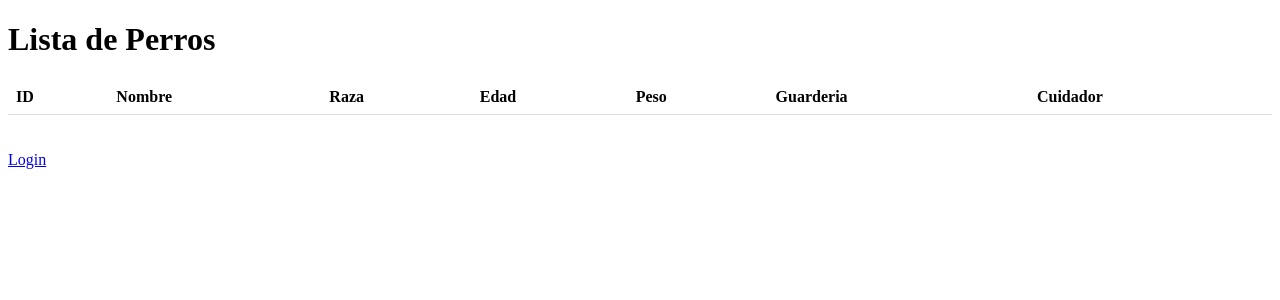
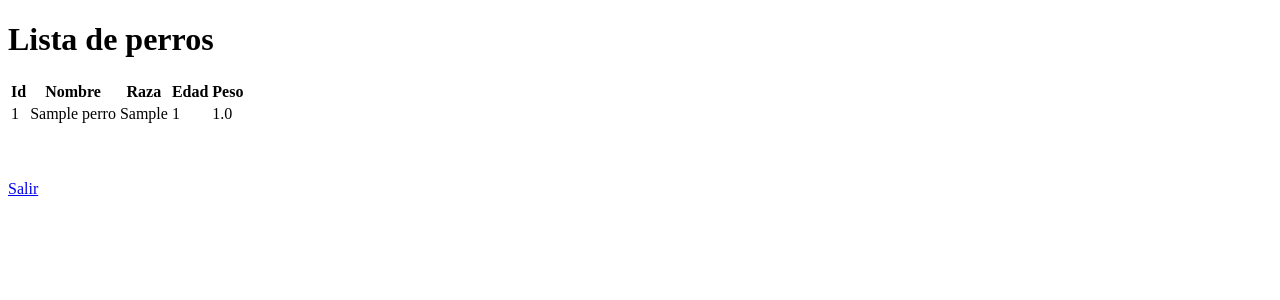
Before and after one commit to joansmith9405/TALLER1-jbeltran14, a Flask app: page /perros in a window 1280 px wide. Shown: the top 300 px of the page. Run offline with Flask 3, Linux system fonts and the light colour scheme; tables that the repository leaves empty hold one stand-in row (values such as "Sample post"); lists and menus that the app fills with data are empty; parts of the project's set-up code (start-up, migrations or seed data) failed here and were passed over.

Commit message:
Se ajusta el codigo html agregando link de Salir y se agrega nuevo archivo bienvenido.html

```diff
--- a/templates/perros.html
+++ b/templates/perros.html
@@ -4,51 +4,35 @@
     <meta charset="UTF-8">
     <meta name="viewport" content="width=device-width, initial-scale=1.0">
     <title>Perros</title>
-
-    <style>
-        table {
-          border-collapse: collapse;
-          width: 100%;
-        }
-        th, td {
-          padding: 8px;
-          text-align: left;
-          border-bottom: 1px solid #DDD;
-        }
-        tr:hover {background-color: #D6EEEE;}
-    </style>
-
 </head>
 <body>
-<h1>Lista de Perros</h1>
+    <h1>Lista de  perros</h1>
     <table>
         <thead>
             <tr>
-        <th>ID</th>
+                <th>Id</th>
                 <th>Nombre</th>
                 <th>Raza</th>
                 <th>Edad</th>
                 <th>Peso</th>
-        <th>Guarderia</th>
-        <th>Cuidador</th>
             </tr>
         </thead>
         <tbody>
-    {% for item in items%}
+            {% for perro in perros%}
             <tr>
-        <td>{{item.id}}</td>
-        <td>{{item.nombre}}</td>
-        <td>{{item.raza}}</td>
-        <td>{{item.edad}}</td>
-        <td>{{item.peso}}</td>
-        <td></td>
-        <td></td>
+                <td>{{perro.id}}</td>
+                <td>{{perro.nombre}}</td>
+                <td>{{perro.raza}}</td>
+                <td>{{perro.edad}}</td>
+                <td>{{perro.peso}}</td>
             </tr>
             {% endfor %}
         </tbody>
     </table>
  <br>
  <br>
-<a href="{{ url_for('login') }}" >Login</a>
+ <br>
+    <a href="{{ url_for('login') }}" >Salir</a>
+
 </body>
 </html>
--- a/templates/saludos.html
+++ b/templates/saludos.html
@@ -5,10 +5,10 @@
     <title>Saludos</title>
 </head>
 <body>
-    <p>Bienvenido</p>
+    <p>Bienvenido a mi Proyecto Flask</p>
 
     <br>
     <br>
-    <a href="{{ url_for('login') }}" >Login</a>
+    <a href="{{ url_for('login') }}" >Salir</a>
 </body>
 </html>
```
Also changed, not shown: templates/bienvenido.html (added, +14 -0 lines), templates/login.html (+4 -8 lines). Lines whose indentation alone changed are shown as unchanged.
